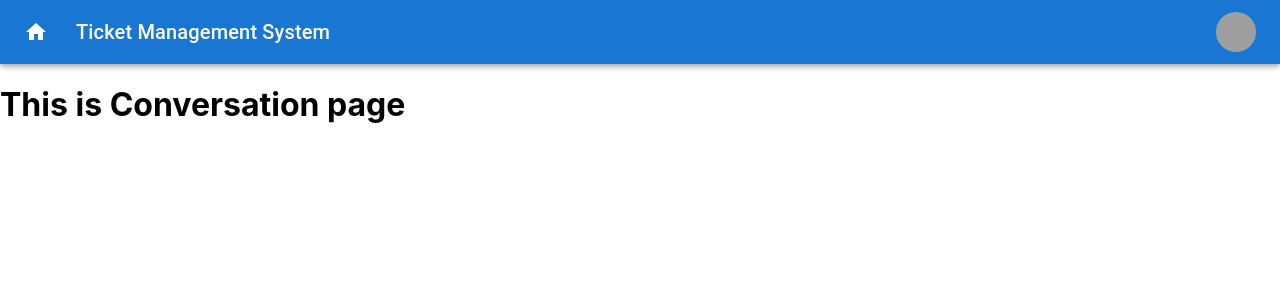
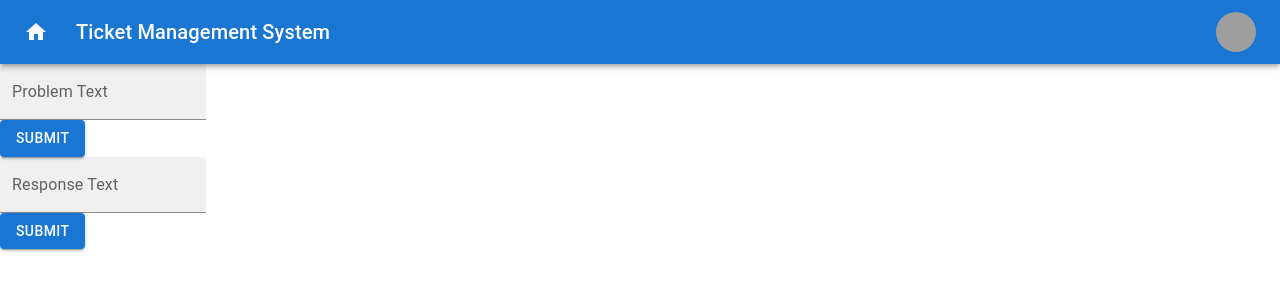
Before and after one commit to vamsikrishna-vk/Ticket-Management-System, a React (Create React App) app in the folder ReactJS/my-app/: page /conversation in a window 1280 px wide. Shown: the top 300 px of the page. Built offline with nearby package versions, Linux system fonts and the light colour scheme; grey boxes are pictures that could not be loaded.

Commit message:
Update Conversation.js

```diff
--- a/ReactJS/my-app/src/pages/Conversation.js
+++ b/ReactJS/my-app/src/pages/Conversation.js
@@ -1,10 +1,44 @@
-import React from "react";
+import * as React from 'react';
+import Box from '@mui/material/Box';
+import TextField from '@mui/material/TextField';
+import Button from '@mui/material/Button';
 
 function Conversation() {
     return (
-        <div>
-            <h1>This is Conversation page</h1>
-        </div>
+        <div className='main'>
+            <form>
+                <TextField
+                id="problem-text"
+                label="Problem Text"
+                placeholder="Enter your question"
+                multiline
+                variant="filled"
+                />
+                <br />
+                <Button
+                    variant="contained"
+                    type="submit"
+                >
+                    Submit
+                </Button>
+            </form>
+            <form>
+                <TextField
+                    id="response-text"
+                    label="Response Text"
+                    placeholder="Enter your response"
+                    multiline
+                    variant="filled"
+                />
+                <br />
+                <Button
+                    variant="contained"
+                    type="submit"
+                >
+                    Submit
+                </Button>
+            </form>
+      </div>
     );
 }
 
```
